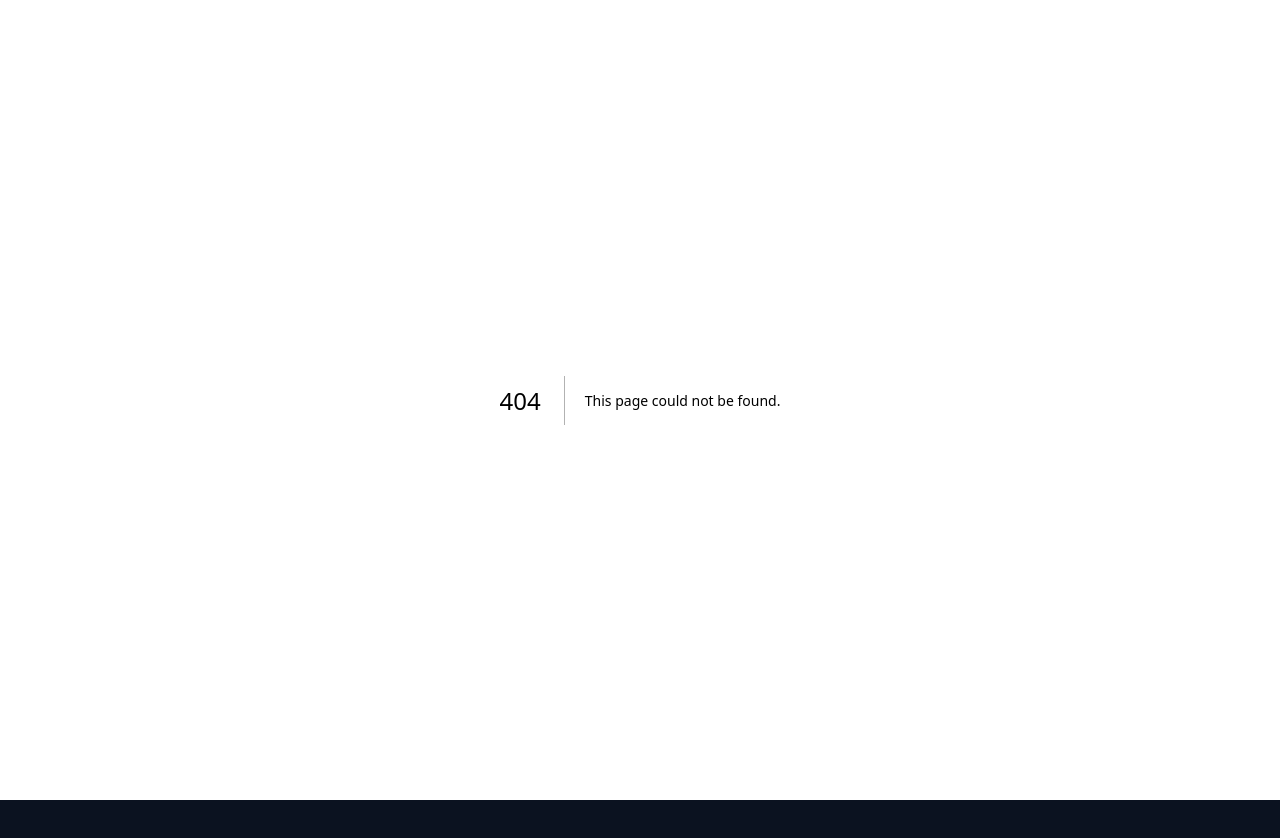
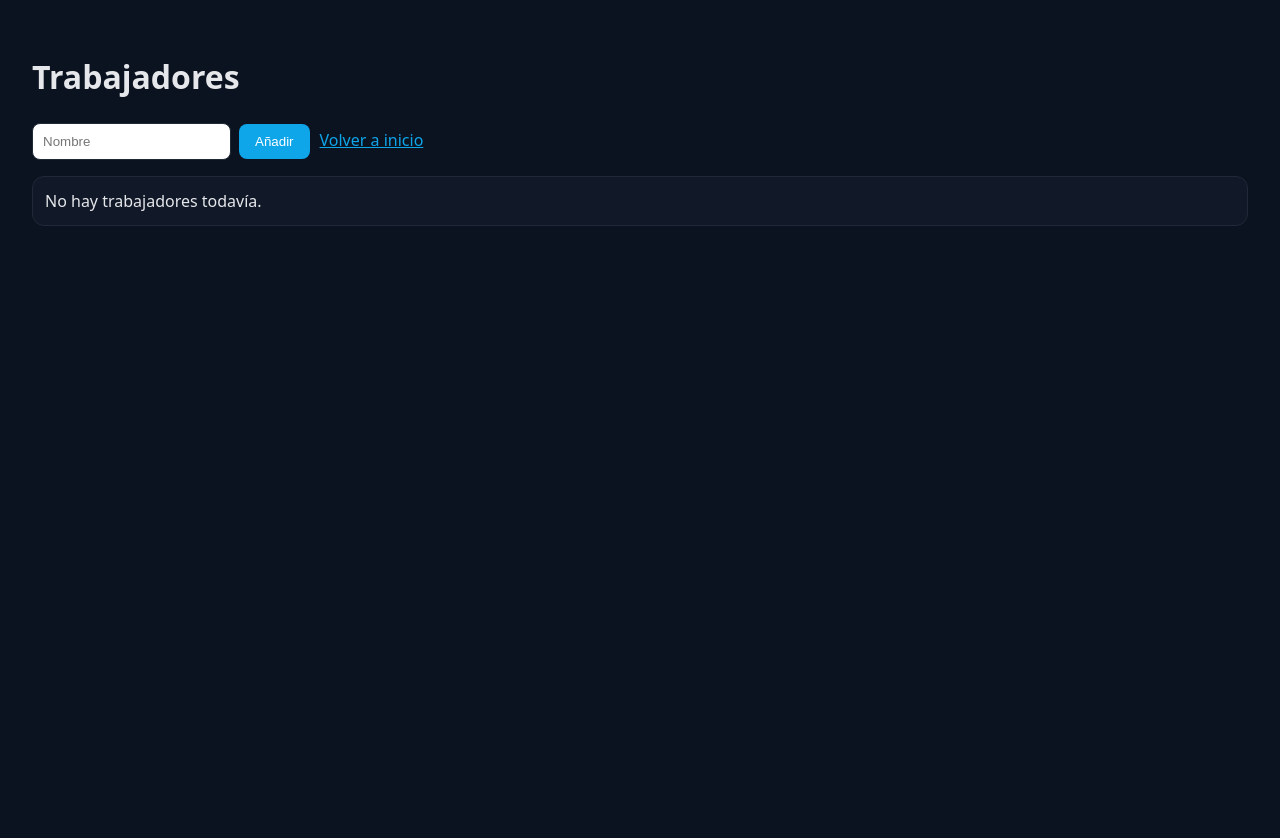
Before and after one commit to victorcobofelix-creator/coordinacion-turnos-vercel, a Next.js app: page /trabajadores in a window 1280 px wide. Before the commit this address had no page. Shown: the top 838 px of the page. Before the commit the page ends 800 px from the top, so only its background shows below. Built offline with nearby package versions, Linux system fonts and the light colour scheme.

Commit message:
Add TrabajadoresPage component for worker management

```diff
--- /dev/null
+++ b/app/trabajadores/page.tsx
@@ -0,0 +1,68 @@
+"use client";
+import React, { useEffect, useState } from "react";
+
+type Worker = { id: string; nombre: string; email?: string; activo: boolean };
+const K = "turnos_trabajadores_v1";
+
+export default function TrabajadoresPage() {
+  const [items, setItems] = useState<Worker[]>([]);
+  const [nombre, setNombre] = useState("");
+
+  // cargar y guardar en localStorage
+  useEffect(() => {
+    try { const raw = localStorage.getItem(K); if (raw) setItems(JSON.parse(raw)); } catch {}
+  }, []);
+  useEffect(() => {
+    try { localStorage.setItem(K, JSON.stringify(items)); } catch {}
+  }, [items]);
+
+  const add = () => {
+    if (!nombre.trim()) return alert("Escribe un nombre");
+    setItems([{ id: crypto.randomUUID(), nombre: nombre.trim(), activo: true }, ...items]);
+    setNombre("");
+  };
+
+  const remove = (id: string) => {
+    if (!confirm("¿Eliminar trabajador?")) return;
+    setItems(items.filter(w => w.id !== id));
+  };
+
+  return (
+    <div style={{ fontFamily: "system-ui", color: "#e5e7eb", background: "#0b1220", minHeight: "100vh", padding: "2rem" }}>
+      <h1>Trabajadores</h1>
+
+      <div style={{ marginBottom: 16 }}>
+        <input
+          value={nombre}
+          onChange={(e)=>setNombre(e.target.value)}
+          placeholder="Nombre"
+          style={{ padding: 10, borderRadius: 8, border: "1px solid #1f2937", marginRight: 8 }}
+        />
+        <button
+          onClick={add}
+          style={{ background: "#0ea5e9", color: "white", padding: "10px 16px", border: "none", borderRadius: 8, cursor: "pointer" }}
+        >
+          Añadir
+        </button>
+        <a href="/" style={{ marginLeft: 10, color: "#0ea5e9" }}>Volver a inicio</a>
+      </div>
+
+      {items.length === 0 ? (
+        <div style={{ background: "#111827", border: "1px solid #1f2937", borderRadius: 12, padding: 12 }}>
+          No hay trabajadores todavía.
+        </div>
+      ) : (
+        <ul style={{ marginTop: 0, padding: 0, listStyle: "none" }}>
+          {items.map(w => (
+            <li key={w.id} style={{ background: "#111827", border: "1px solid #1f2937", borderRadius: 12, padding: 12, marginBottom: 10, display: "flex", justifyContent: "space-between", alignItems: "center" }}>
+              <span>{w.nombre}</span>
+              <button onClick={() => remove(w.id)} style={{ background: "transparent", color: "#ef4444", border: "1px solid #1f2937", padding: "6px 10px", borderRadius: 8, cursor: "pointer" }}>
+                Eliminar
+              </button>
+            </li>
+          ))}
+        </ul>
+      )}
+    </div>
+  );
+}
```
